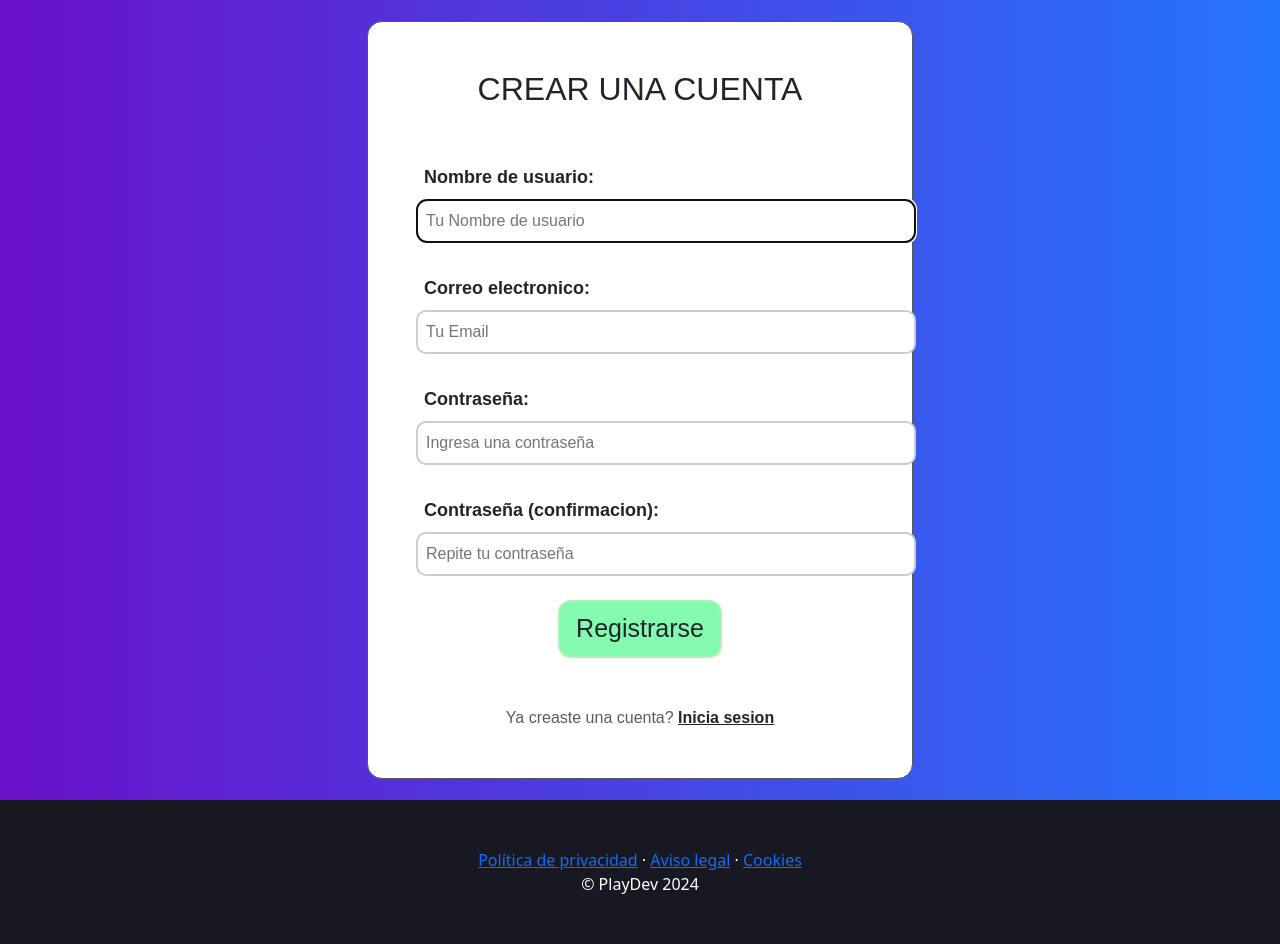
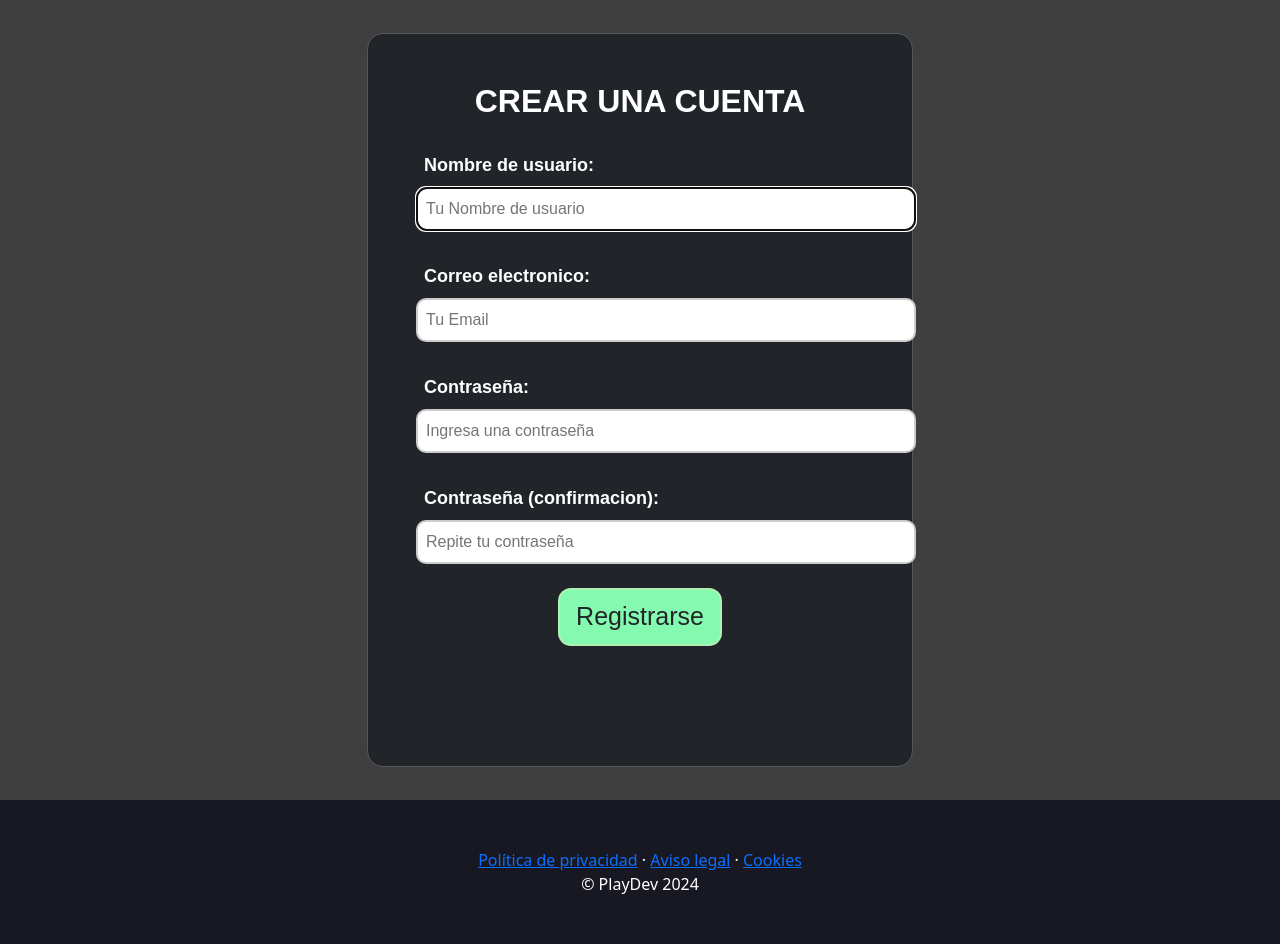
Before and after one commit to andresfr1409/ClonYoutubeApp, a Django app: page /autenticacion/registro/ in a window 1280 px wide. Shown: the part 105-1049 px from the top of the page. Run offline with Django 4.2, Linux system fonts and the light colour scheme; some libraries are stand-ins or nearby versions.

Commit message:
cambios en interfaz de formularios de Autenticacion

```diff
--- a/Autenticacion/templates/Autenticacion/registro_usuario/registro.html
+++ b/Autenticacion/templates/Autenticacion/registro_usuario/registro.html
@@ -10,9 +10,9 @@
         <div class="container h-100">
             <div class="row d-flex justify-content-center align-items-center h-100">
                 <div class="col-12 col-md-9 col-lg-7 col-xl-6">
-                    <div class="card text-dark" style="border-radius: 15px;">
+                    <div class="card text-white bg-dark" style="border-radius: 1rem;">
                         <div class="card-body p-5">
-                            <h2 class="text-uppercase text-center mb-5">Crear una cuenta</h2>
+                            <h2 class="text-uppercase fw-bold text-center mb-4">Crear una cuenta</h2>
                             <form method="post">
                                 {% csrf_token %}
                                 <div class="form-outline mb-4">
--- a/videos_app/static/CSS/estilos.css
+++ b/videos_app/static/CSS/estilos.css
@@ -1,7 +1,5 @@
 .gradient-custom-3 {
-    background: #6a11cb;
-    background: -webkit-linear-gradient(to right, rgba(106, 17, 203, 1), rgba(37, 117, 252, 1));
-    background: linear-gradient(to right, rgba(106, 17, 203, 1), rgba(37, 117, 252, 1))
+    background: #3f3f3f;
 }
 
 .gradient-custom-4 {
@@ -43,9 +41,7 @@
 }
 
 .gradient-custom {
-    background: #6a11cb;
-    background: -webkit-linear-gradient(to right, rgba(106, 17, 203, 1), rgba(37, 117, 252, 1));
-    background: linear-gradient(to right, rgba(106, 17, 203, 1), rgba(37, 117, 252, 1))
+    background: #3f3f3f;
     }
 
 #user.custom-input{
```
